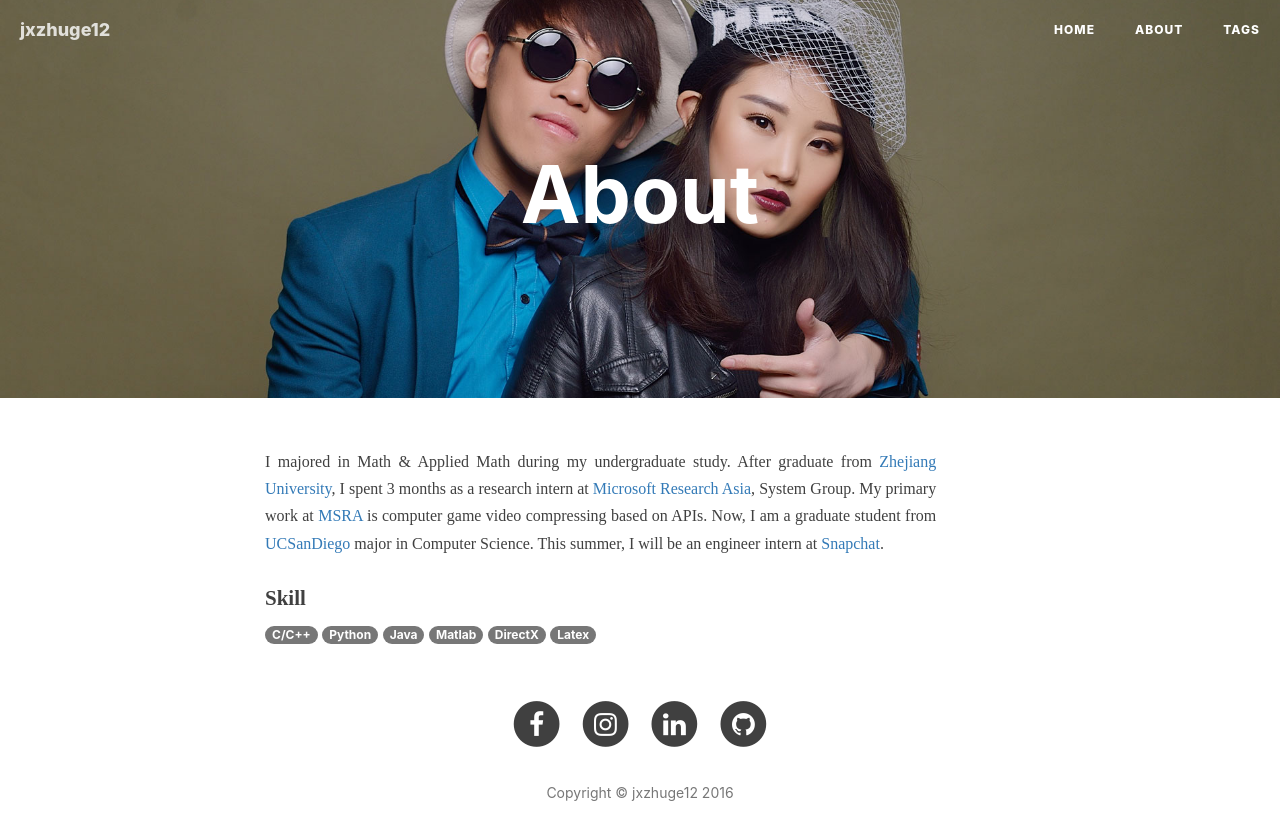
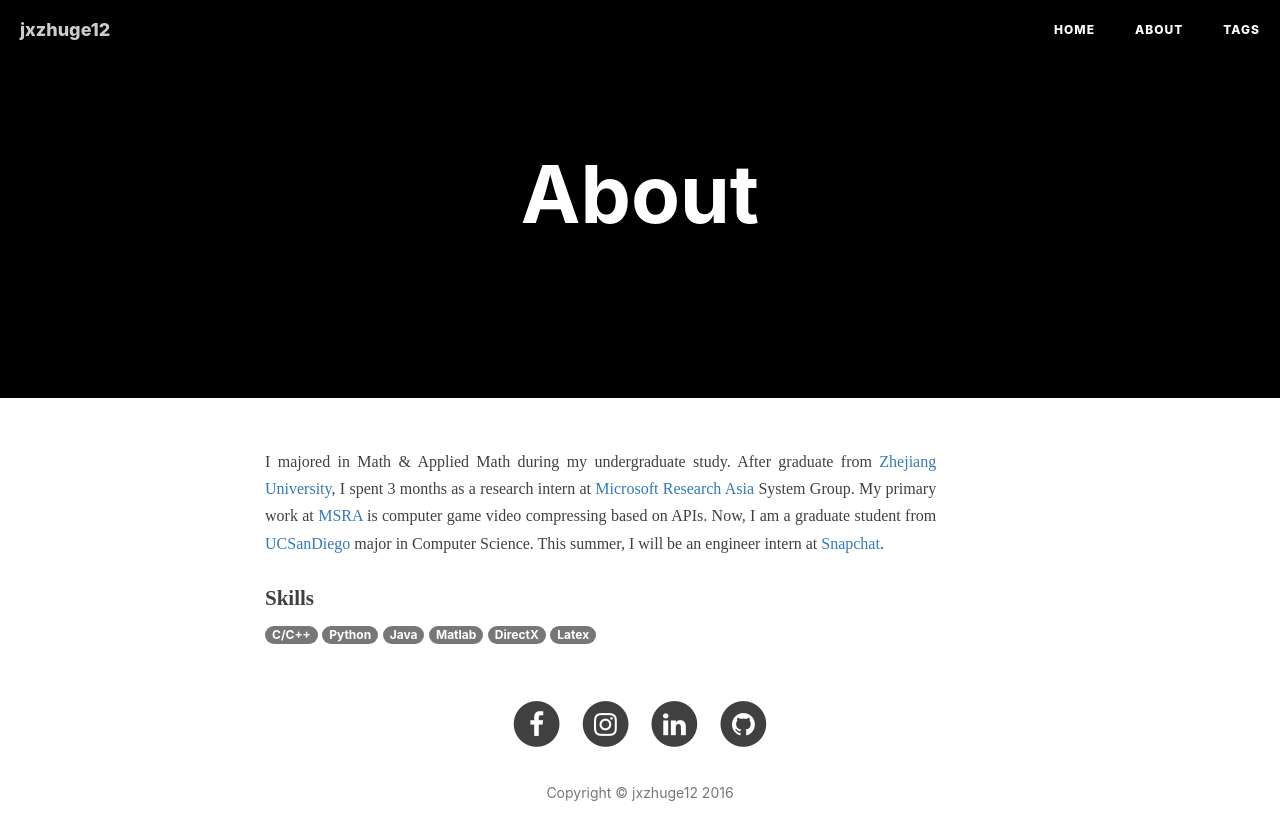
Before and after one commit to jxzhuge12/jxzhuge12.github.io, a Jekyll site: the page built from about.html, in a window 1280 px wide. Shown: the top 840 px of the page. Built offline with Jekyll 4.4.1, drawn with Linux system fonts in a browser that asks for light colours; nearby versions of some CDN libraries; comment, search, counter and statistics services are not loaded.

Commit message:
change image

```diff
--- a/about.html
+++ b/about.html
@@ -9,14 +9,14 @@ header-img: "img/about-bg.jpg"
 <p style="font-family: Times New Roman;" align="justify">
 I majored in Math & Applied Math during my undergraduate study.
 After graduate from <a href="http://www.zju.edu.cn/">Zhejiang University</a>,
-I spent 3 months as a research intern at <a href="http://msra.cn/zh-cn/">Microsoft Research Asia</a>, System Group.
+I spent 3 months as a research intern at <a href="http://msra.cn/zh-cn/">Microsoft Research Asia</a> System Group.
 My primary work at <a href="http://msra.cn/zh-cn/">MSRA</a> is computer game video compressing based on APIs.
 Now, I am a graduate student from <a href="http://ucsd.edu/">UCSanDiego</a> major in Computer Science.
 This summer, I will be an engineer intern at <a href="https://www.snapchat.com/">Snapchat</a>.
 </p>
 </div>
 
-<h4 style="font-family: Times New Roman;" align="justify">Skill</h4>
+<h4 style="font-family: Times New Roman;" align="justify">Skills</h4>
 <span class="badge">C/C++</span>
 <span class="badge">Python</span>
 <span class="badge">Java</span>
```
Also changed, not shown: img/about-bg.jpg, img/avatar-hux.jpg (deleted), img/contact-bg.jpg (deleted), img/home-bg-o.jpg (deleted), img/home-bg.jpg, img/icon_wechat.png (deleted), img/in-post/post-js-version/javascript-java.jpg (deleted), img/in-post/post-js-version/keep-calm-and-learn-javascript.png (deleted), img/post-bg-2015.jpg (deleted), img/post-bg-js-module.jpg (deleted), img/post-bg-js-version.jpg (deleted), img/post-bg-unix-linux.jpg (deleted), img/tag-bg.jpg.
